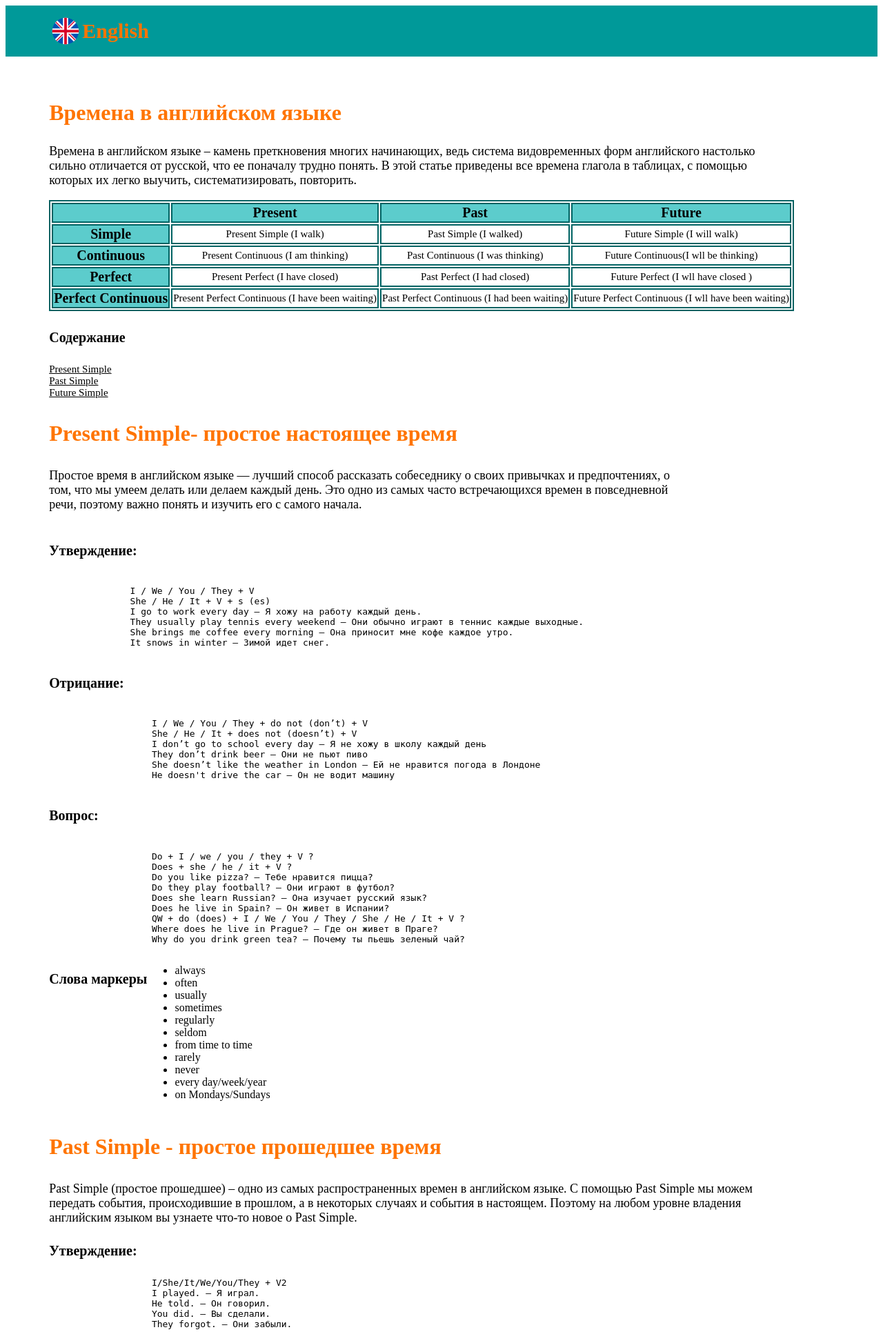
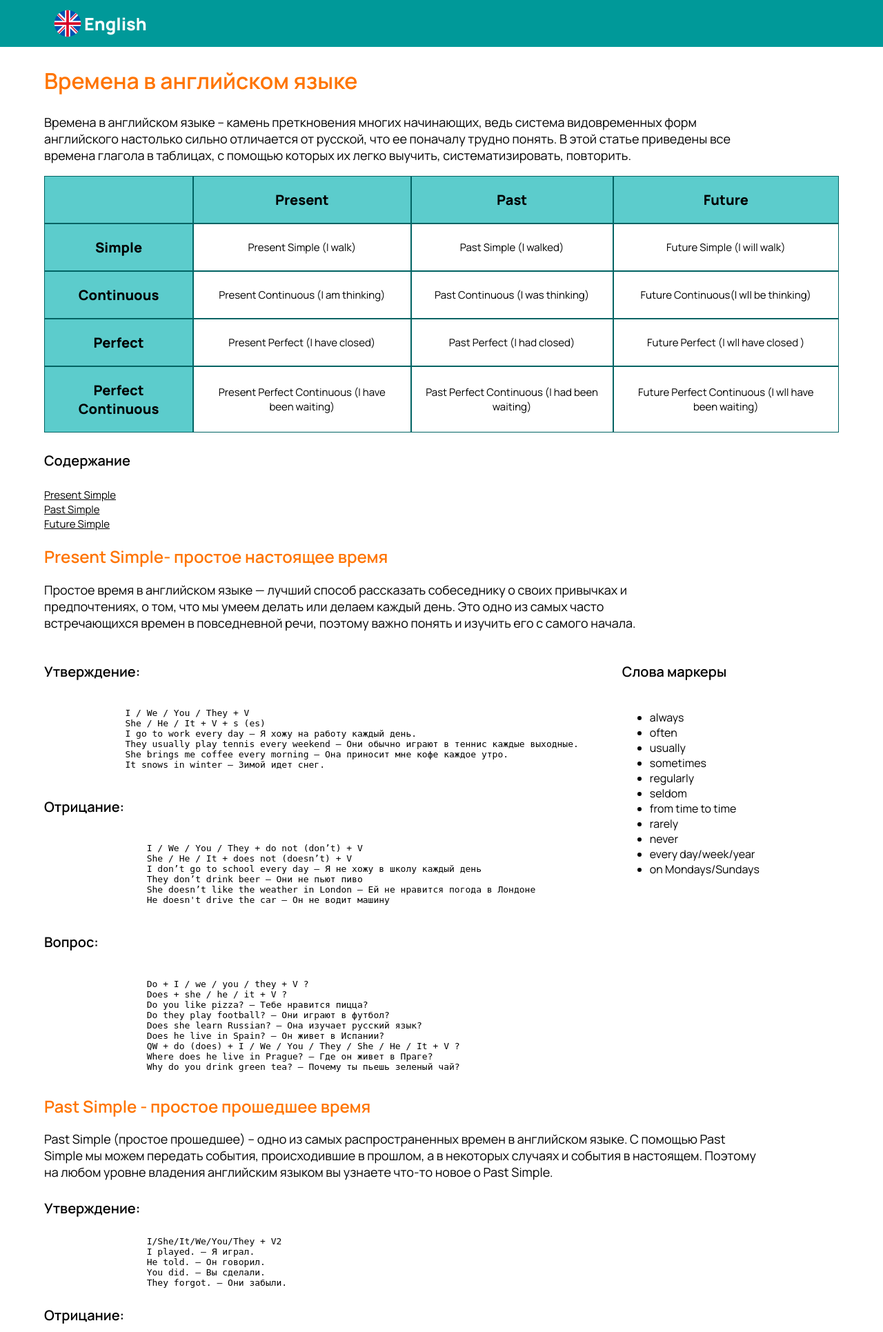
Before and after one commit to JelizavetaKirsanova/html, a PHP site: page / in a window 1280 px wide. Shown: the top 1931 px of the page at 69% size. Run offline with PHP 8.4, Linux system fonts and the light colour scheme.

Commit message:
from lesson

```diff
--- a/index.html
+++ b/index.html
@@ -14,15 +14,15 @@
 <body>
     <header>
         <div class="logo">
-            <img src="icon.png" alt="Icon">
-        <h1 id="logo">English</h1>
+            <img src="./public/icon.png" alt="Icon">
+        <span id="logo">English</span>
         </div>
     </header>
 
 
     <main>
         <article class="english">
-            <h2>Времена в английском языке</h2>
+            <h1>Времена в английском языке</h1>
             <p>Времена в английском языке – камень преткновения многих начинающих, ведь система видовременных форм английского настолько сильно отличается от русской, что ее поначалу трудно понять. В этой статье приведены все времена глагола в таблицах, с помощью которых их легко выучить, систематизировать, повторить.</p>
               <table id="en">
                 <tr>
@@ -69,8 +69,9 @@
         </article>
 
         <article class="present_simple">
-            <h3 id="p1">Present Simple- простое настоящее время</h3>
+            <h2 id="p1">Present Simple- простое настоящее время</h2>
             <p>Простое время в английском языке — лучший способ рассказать собеседнику о своих привычках и предпочтениях, о том, что мы умеем делать или делаем каждый день. Это одно из самых часто встречающихся времен в повседневной речи, поэтому важно понять и изучить его с самого начала.</p>
+            <div class="cont">
             <div class="utv">
               <h4>Утверждение:</h4>
               <pre>
@@ -118,11 +119,12 @@
                   <li>on Mondays/Sundays</li>
                 </ul>
               </div>
+            </div>
 
         </article>
 
         <article class="past_simple">
-            <h3 id="p2">Past Simple - простое прошедшее время</h3>
+            <h2 id="p2">Past Simple - простое прошедшее время</h2>
             <p>Past Simple (простое прошедшее) – одно из самых распространенных времен в английском языке. С помощью Past Simple мы можем передать события, происходившие в прошлом, а в некоторых случаях и события в настоящем. Поэтому на любом уровне владения английским языком вы узнаете что-то новое о Past Simple.</p>
 
               <h4>Утверждение:</h4>
@@ -175,16 +177,16 @@
         </article>
 
         <article class="future_simple">
-            <h3 id="p3">Future Simple - простое будущее время</h3>
+            <h2 id="p3">Future Simple - простое будущее время</h2>
             <p>Мы используем Future Simple, чтобы высказать предположения о будущем или о событиях, которые точно произойдут и на которые мы не можем повлиять. А также, для обещаний, угроз, предупреждений и предостережений.</p>
 
               <h4>Утверждение:</h4>
               <pre>
-                   I / She / He / It / We / You / They + will (shall) + V
-                   I will read an interesting book — Я буду читать интересную книгу
-                   You will buy a new dress — Ты купишь новое платье
-                   He will play tennis — Он будет играть в теннис
-                   We will dream of better days — Мы будем мечтать о лучших деньках</pre>
+I / She / He / It / We / You / They + will (shall) + V
+I will read an interesting book — Я буду читать интересную книгу
+You will buy a new dress — Ты купишь новое платье
+He will play tennis — Он будет играть в теннис
+We will dream of better days — Мы будем мечтать о лучших деньках</pre>
               <h4>Отрицание:</h4>
               <pre>
                    I / She / He / It / We / You / They + will not (shall not) + V
--- a/styles.css
+++ b/styles.css
@@ -1,6 +1,9 @@
-body{
+@import url('https://fonts.googleapis.com/css2?family=Manrope:wght@400;600;800&display=swap');
+
+body {
+    font-family: 'Manrope', sans-serif;
+    margin: 0;
     background-color: rgb(255, 255, 255);
-    font-family: 'Manrope';
 }
 
 header{
@@ -11,6 +14,12 @@ header{
     font-size: 15px;
 }
 
+#logo{
+    color: white;
+    font-size: 25px;
+    font-weight: 800;
+}
+
 p{
     width: 90%;
     font-weight: 400;
@@ -18,7 +27,7 @@ p{
 }
 
 main{
-    margin: 5%
+    margin: 0 5%
 }
 h3{
     font-weight: 600;
@@ -29,19 +38,33 @@ h3{
 
 h4{
     font-style: normal;
-    font-weight: 800;
+    font-weight: 600;
     font-size: 20px;
 }
 
-h2{
-    font-weight: bold;
+h1{
+    font-weight: 600;
     color: #FF7400;
     font-size: xx-large;
 }
+
+
+
+h2{
+    font-weight: 600;
+    color: #FF7400;
+    font-size: x-large;
+}
 .logo{
+    padding: 10px;
     display: flex;
     margin-left: 5%;
     align-items: center;
+}
+
+#en{
+    border-spacing: 0;
+    width: 100%;
 }
 
 td{
@@ -49,18 +72,23 @@ td{
     font-weight: 400;
     font-size: 15px;
     text-align: center;
-    border: 2px solid #006363;
+
+
+}
+
+tr *{
+    border: 1px solid #006363;
+    padding: 20px;
+}
+
+
+table{
 
 }
 
 
-table{
-    border: 2px solid #006363;
-}
+th{
 
-
-th{
-    border: 2px solid #006363;
     background: #5CCCCC;
     font-weight: 800;
     font-size: 20px;
@@ -79,6 +107,13 @@ a{
 
 }
 
+
+.cont{
+    display: flex;
+    flex-direction: row;
+    justify-content: space-between;
+}
+
 .utv{
     width: 50%;
     display: flex;
@@ -88,7 +123,7 @@ a{
 
 .words{
     display: flex;
-    flex-direction: ;
+    flex-direction: column;
 }
 
 .present_simple{
```
